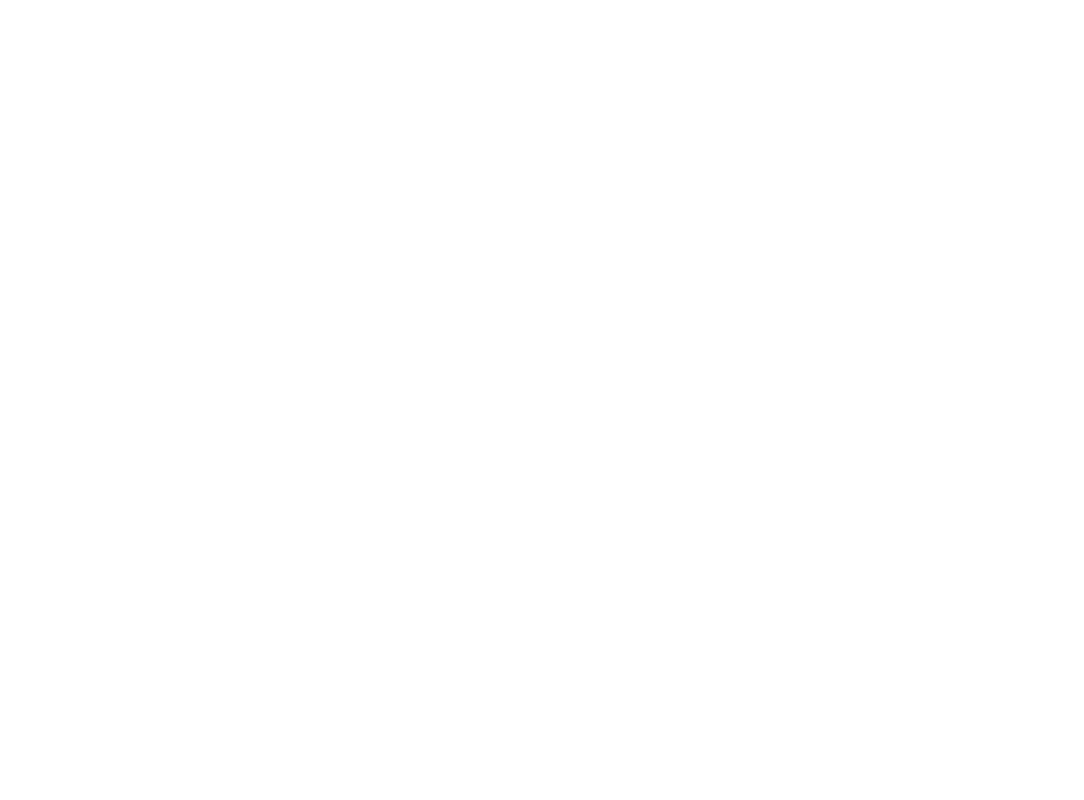
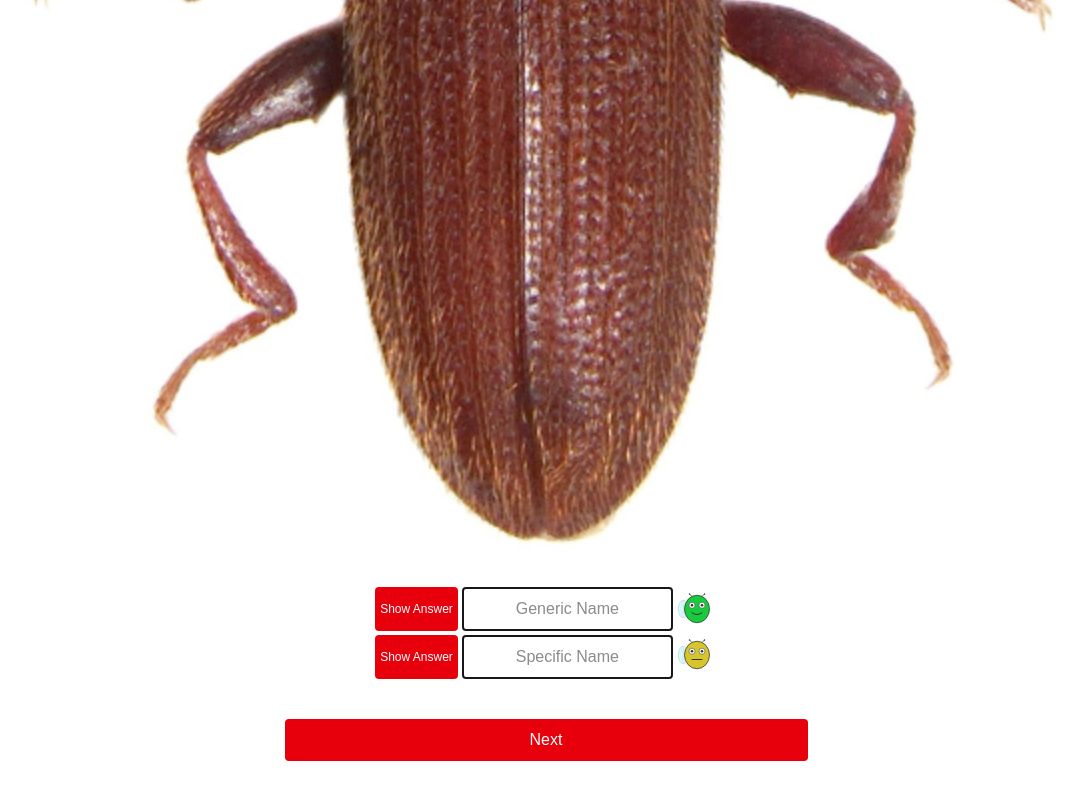
Before and after one commit to cntencra/namethatpest, a Next.js app: page /quiz in a window 1280 px wide. Shown: the part 1222-2022 px from the top of the page, without its empty margins (94-1178 px from the left). Before the commit the page ends 800 px from the top, so only its background shows below. Built offline with nearby package versions, Linux system fonts and the light colour scheme.

Commit message:
feat: quiz page
added styling, logo and next logic to quiz page

```diff
--- a/app/quiz/page.tsx
+++ b/app/quiz/page.tsx
@@ -1,15 +1,56 @@
 'use client'
 import Image from "next/image";
-import { useEffect, useState } from "react";
+import {  useState } from "react";
 
+const insectImgUrls = [
+    "/merchant-grain-beetle.png",
+    "/oriental-cockroach.png",
+    "/saw-toothed-grain-beetle.png"
+]
+
+const insectIds = [0,1,2]
+
+const faces = [
+    "/happy.svg",
+    "/nuetral.svg",
+    "/sad.svg"
+]
 
 export default function QuizPage() {
-    const [insect, setInsects] = useState([])
+    const [genericName, setGenericName] = useState("")
+    const [specificName, setSpecificName] = useState("")
+    const [currentID, setCurrentId] = useState(0)
+    const [insectImgUrl, setInsectImgUrl] = useState(insectImgUrls[0])
     const [clicked, setClicked] = useState(false)
 
+    const handleGenericChange = () => {
+
+    }
+
+    const handleSpecificChange = () => {
+
+    }
+
     const handleNext = () => {
-        setClicked(true)
-        alert('You clicked Next!')
+        const oldId = currentID
+        console.log(oldId, 'old id')
+        const indexOfOldId = insectIds.indexOf(oldId)
+        console.log(indexOfOldId, 'index of old id')
+        //remove current insectID from array
+        insectIds.splice(indexOfOldId,1)
+        console.log(insectIds, 'insectIds')
+        // get a random index for the current insectId array
+        const randomIndex = Math.round(Math.random()*(insectIds.length - 1))
+        console.log(randomIndex, 'randomIndex')
+        // set new Img Url with new insectID
+        setInsectImgUrl(insectImgUrls[insectIds[randomIndex]])
+        console.log(insectImgUrl)
+        // set new currentID
+        setCurrentId(() => insectIds[randomIndex])
+        console.log(currentID, 'new current_id \n')
+        // replace old currentId in insectId array
+        insectIds.splice(indexOfOldId,-1,oldId)
+        console.log(insectIds, 'insectIDs replaced')
     }
 
     const handleCommon = () => {
@@ -23,33 +64,76 @@ export default function QuizPage() {
     }
 
     return (
-        <main className="flex flex-col items-center">
-            <h1>Identification Test</h1>
+        <main className="flex flex-col items-center px-4 pb-5 min-h-screen">
+            <div id="grid-container"
+            className="grid grid-rows-[0.05fr_0.8fr_0.05fr_0.05fr_0.05fr] items-center justify-items-center min-h-screen"
+            >
                 <Image
-            src="/merchant-grain-beetle.png" alt="Image not found"
-            width={180}
-            height={38}
+                    className="w-auto mt-5"
+                    priority
+                    src='/ntp-title.png'
+                    alt="Insect not found"
+                    width={200}
+                    height={20}
                 />
+                <Image
+                    className="w-auto"
+                    priority
+                    src={insectImgUrl}
+                    alt="Insect not found"
+                    width={120}
+                    height={40}
+                />
+                <div id="specific-container" className="flex flex-row max-w-screen">
+
+                    <button
+                            onClick={handleCommon}
+                            className="rounded border border-solid border-transparent bg-red-600 text-white text-xs px-1 mr-1"
+                            >
+                            Show Answer
+                    </button>
+                    <input
+                        type = "text"
+                        value={genericName}
+                        onChange={handleGenericChange}
+                        placeholder="Generic Name"
+                        className="border-2 rounded  text-center py-2"
+                    />
+                    <img
+                        src="/happy.svg" alt="Specific Name is not correct"
+                        className="ml-1"
+                        width={40}
+                        style={{height:"auto"}}
+                    />
+                </div>
+                <div id="specific-container" className="flex flex-row max-w-screen">
                     <button
                         onClick={handleNext}
-            className="rounded-full border border-solid border-transparent  bg-red-600 text-white hover:bg-red-70 transition px-4 py-2"
+                        className="rounded border border-solid border-transparent  bg-red-600 text-white text-xs px-1 mr-1 mt-1"
                         >
-            {clicked ? 'Clicked!' : 'Click Me'}
+                        Show Answer
                     </button>
+                    <input
+                        type = "text"
+                        value={specificName}
+                        onChange={handleSpecificChange}
+                        placeholder="Specific Name"
+                        className="border-2 rounded  text-center py-2 mt-1"
+                    />
+                    <img
+                        src={faces[1]} alt="Specific Name is not correct"
+                        className="ml-1"
+                        width={40}
+                        style={{height:"auto"}}
+                    />
+                </div>
                 <button
-            onClick={handleCommon}
-            className="rounded-full border border-solid border-transparent  px-4 py-2 bg-red-600 text-white hover:bg-red-70 transition"
+                        onClick={handleNext}
+                        className="rounded border border-solid border-transparent  bg-red-600 text-white hover:bg-red-70 transition px-4 py-2 mt-10 w-1/2"
                         >
-            {clicked ? 'Clicked!' : 'Click Me'}
+                        Next
                 </button>
-             <button
-            onClick={handleSpecific}
-            className="rounded-full border border-solid border-transparent  px-4 py-2 bg-red-600 text-white hover:bg-red-70 transition"
-            >
-            {clicked ? 'Clicked!' : 'Click Me'}
-            </button>
-
-
+            </div>
         </main>
     )
 }
```
Lines whose indentation alone changed are shown as unchanged.
